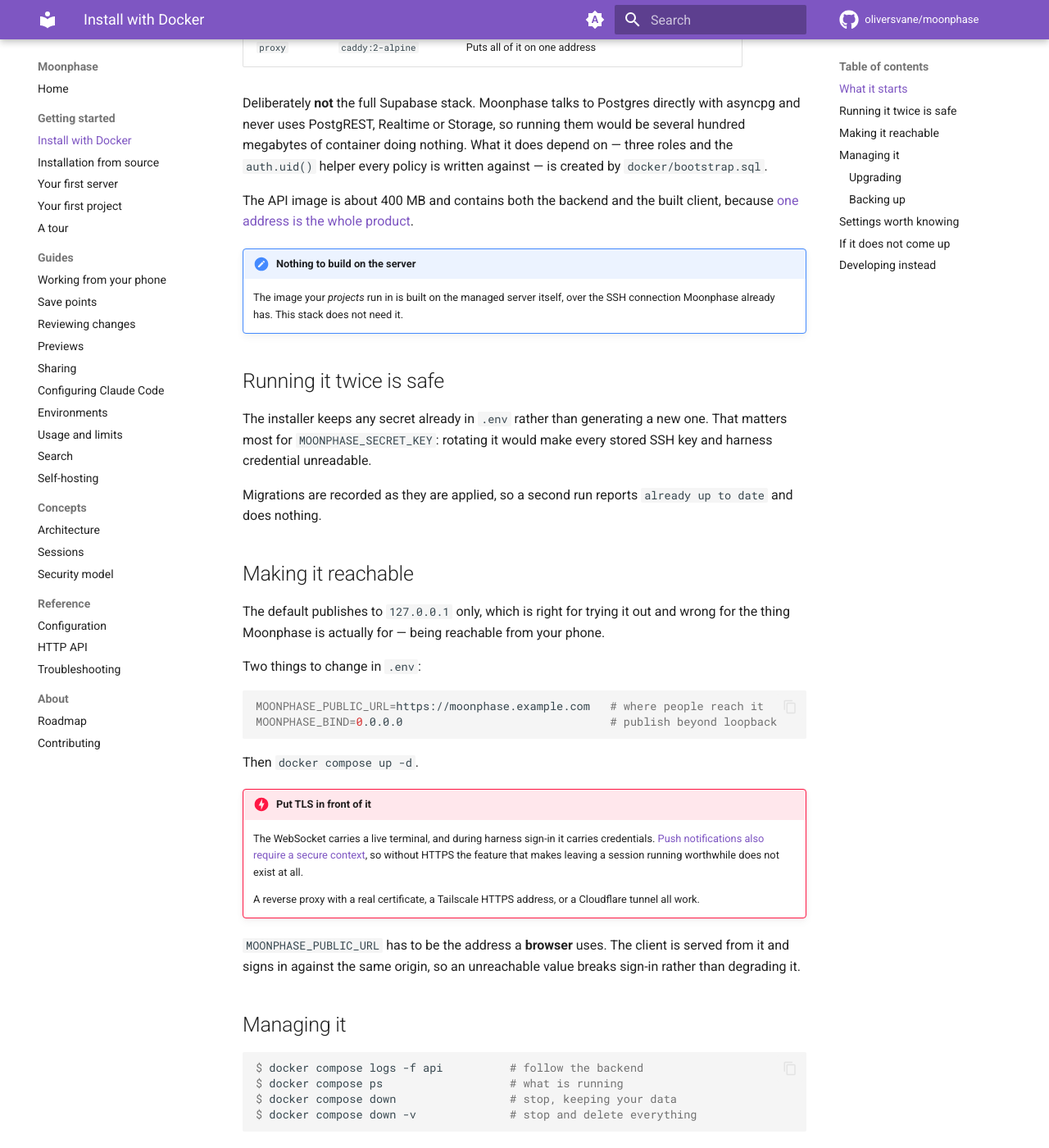
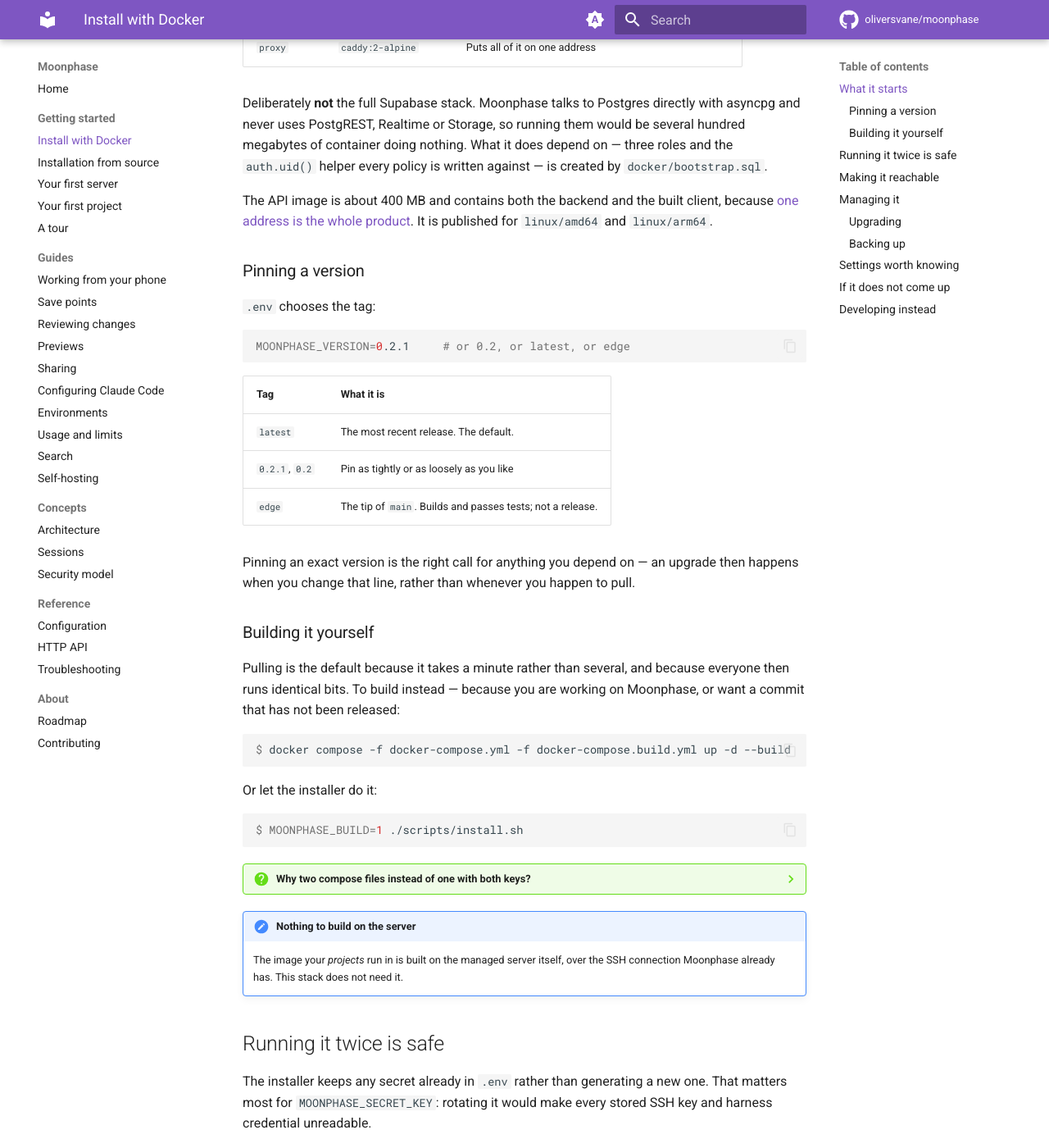
Before and after one commit to Co-Engineering/moonphase, an MkDocs documentation site: the page built from docs/getting-started/docker.md, in a window 1280 px wide and 1400 px high, scrolled down 826 px. Shown: the whole window at 82% size. Built offline with MkDocs 1.6.1 and Material for MkDocs 9.7.7, drawn with Linux system fonts in a browser that asks for light colours; comment, search, counter and statistics services are not loaded; some of the changed text lies outside the part shown.

Commit message:
feat: publish the image to Docker Hub, and pull it by default
One image, coec/moonphase: the control plane, containing the API and the client
it serves. The containers projects run in are built on the managed server from
a recipe, so there is nothing to publish for those.

Built for amd64 and arm64 — a lot of the machines people self-host on are ARM,
and so is every recent Mac. A tag publishes the version, the minor series and
latest; main publishes edge only, because latest should mean a release rather
than the last commit that happened to build. Pull requests build without
pushing, so a change that breaks the image fails in review.

Pulling is now the default. It takes a minute rather than several, and everyone
runs identical bits — a local build otherwise depends on the builder's Docker,
cache and architecture.

Building stays available through a second compose file rather than a `build:`
block beside `image:`. With both keys on one service, whether Compose pulls or
builds depends on what is in the local image cache, and an installer should not
be ambiguous about that. `MOONPHASE_BUILD=1 ./scripts/install.sh` does the same
thing.

The installer falls back to building when the pull fails, which is what happens
before the first release is published and whenever someone runs an unpublished
commit. Verified: with coec/moonphase absent the pull is refused, it builds,
tags the result identically, and the stack comes up with all 16 migrations.

MOONPHASE_VERSION in .env chooses the tag, so an upgrade happens when that line
changes rather than whenever someone pulls.

````diff
--- a/docs/getting-started/docker.md
+++ b/docs/getting-started/docker.md
@@ -29,7 +29,7 @@
 | ------- | ----- | ---- |
 | `db` | `postgres:16-alpine` | Everything is stored here |
 | `auth` | `supabase/gotrue` | Sign-in |
-| `api` | built from source | SSH, Docker orchestration, the PTY bridge, and the client |
+| `api` | [`coec/moonphase`](https://hub.docker.com/r/coec/moonphase) | SSH, Docker orchestration, the PTY bridge, and the client |
 | `proxy` | `caddy:2-alpine` | Puts all of it on one address |
 
 Deliberately **not** the full Supabase stack. Moonphase talks to Postgres directly with
@@ -39,7 +39,46 @@
 `docker/bootstrap.sql`.
 
 The API image is about 400 MB and contains both the backend and the built client, because
-[one address is the whole product](../concepts/architecture.md).
+[one address is the whole product](../concepts/architecture.md). It is published for
+`linux/amd64` and `linux/arm64`.
+
+### Pinning a version
+
+`.env` chooses the tag:
+
+```bash
+MOONPHASE_VERSION=0.2.1     # or 0.2, or latest, or edge
+```
+
+| Tag | What it is |
+| --- | ---------- |
+| `latest` | The most recent release. The default. |
+| `0.2.1`, `0.2` | Pin as tightly or as loosely as you like |
+| `edge` | The tip of `main`. Builds and passes tests; not a release. |
+
+Pinning an exact version is the right call for anything you depend on — an upgrade then
+happens when you change that line, rather than whenever you happen to pull.
+
+### Building it yourself
+
+Pulling is the default because it takes a minute rather than several, and because
+everyone then runs identical bits. To build instead — because you are working on
+Moonphase, or want a commit that has not been released:
+
+```console
+$ docker compose -f docker-compose.yml -f docker-compose.build.yml up -d --build
+```
+
+Or let the installer do it:
+
+```console
+$ MOONPHASE_BUILD=1 ./scripts/install.sh
+```
+
+??? question "Why two compose files instead of one with both keys?"
+    With `image:` and `build:` on the same service, whether Compose pulls or builds
+    depends on what happens to be in the local image cache. That is the last thing an
+    installer should be ambiguous about, so the two modes are two explicit files.
 
 !!! note "Nothing to build on the server"
     The image your *projects* run in is built on the managed server itself, over the SSH
@@ -93,11 +132,18 @@
 ### Upgrading
 
 ```console
-$ git pull
-$ docker compose up -d --build
+$ docker compose pull
+$ docker compose up -d
 ```
 
 Migrations run automatically on start, and are additive and forward-only.
+
+If you build from source, `git pull` first and add the override:
+
+```console
+$ git pull
+$ docker compose -f docker-compose.yml -f docker-compose.build.yml up -d --build
+```
 
 ### Backing up
 
````
Also changed, not shown: README.md (+5 -3 lines), docker-compose.build.yml (added, +20 -0 lines), docker-compose.yml (+9 -5 lines), docker/README.md (added, +56 -0 lines), 2 other files.
